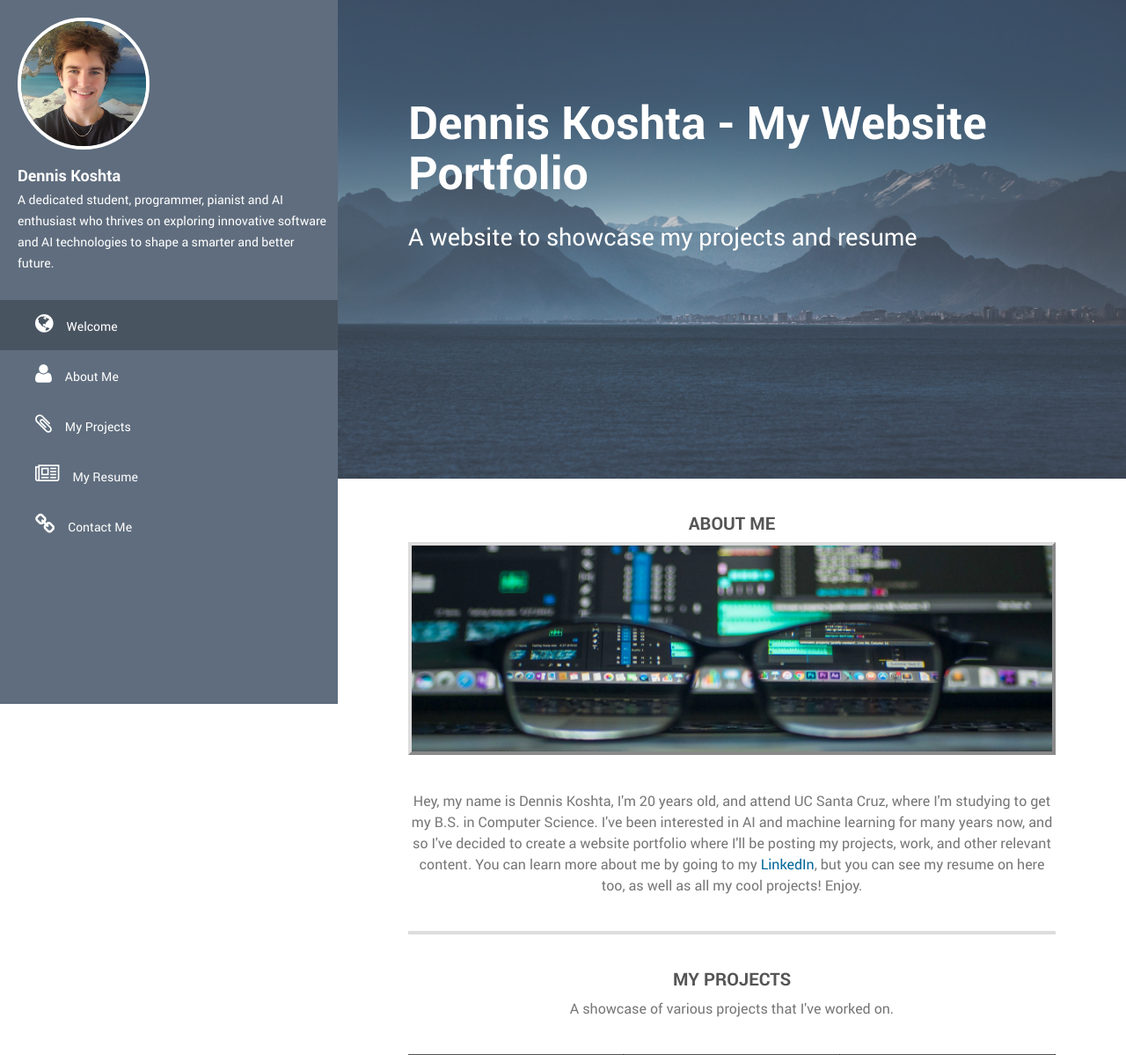
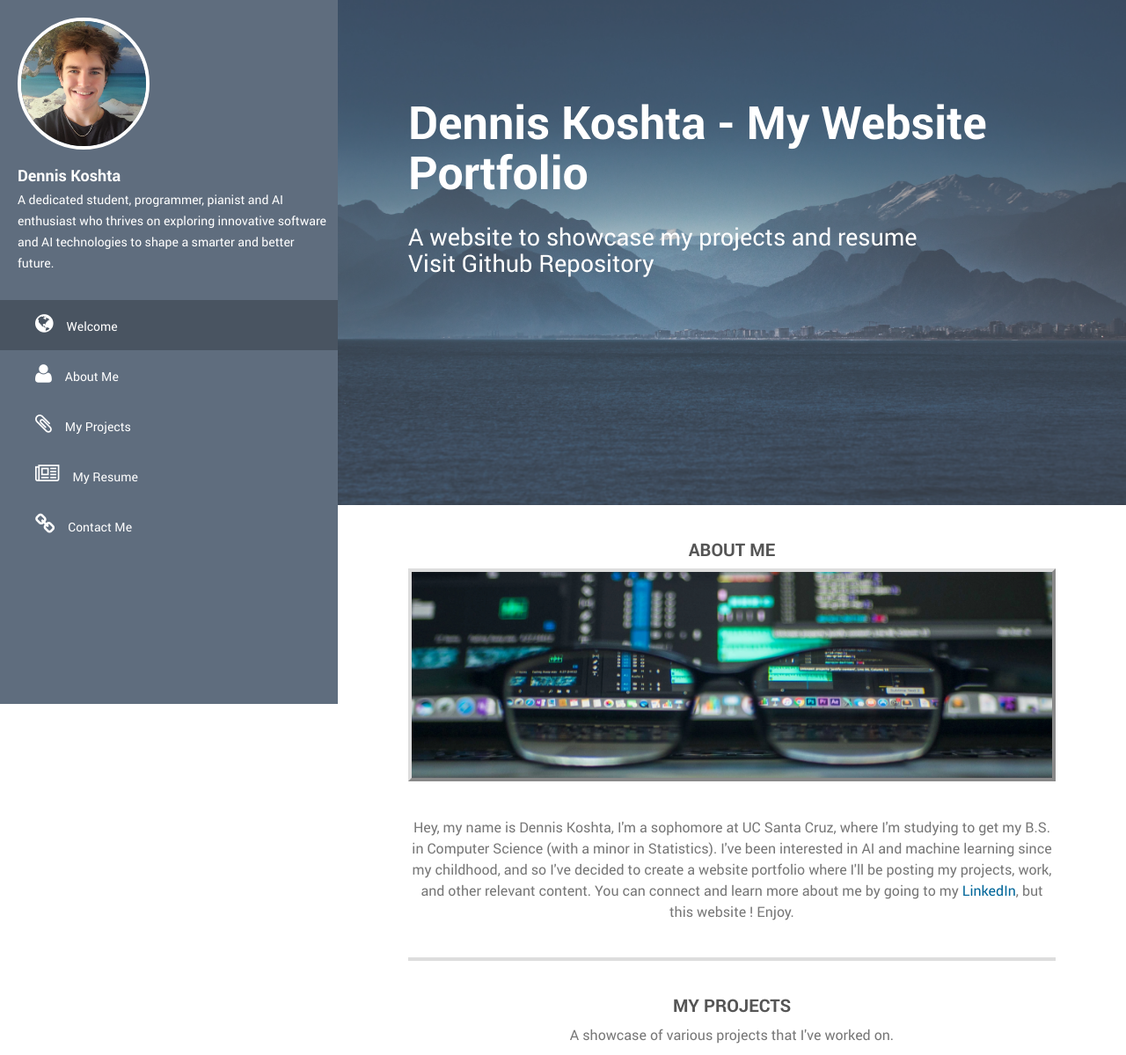
Before and after one commit to DennisKoshta/PortfolioWebsite, a Flask app: page / in a window 1280 px wide. Shown: the top 1199 px of the page at 88% size. Run offline with Flask 2, Linux system fonts and the light colour scheme; some libraries are stand-ins or nearby versions.

Commit message:
Added github repo link and fixed final disabling of the wish counter

```diff
--- a/main.py
+++ b/main.py
@@ -8,7 +8,7 @@ environment = os.environ.get("ENVIRONMENT")
 
 app = Flask(__name__)
 
-limiter = Limiter(key_func=lambda: request.remote_addr if request else None, app=app, default_limits=["1000 per hour"])  # Initialize rate limiter using IP addresses
+# limiter = Limiter(key_func=lambda: request.remote_addr if request else None, app=app, default_limits=["1000 per hour"])  # Initialize rate limiter using IP addresses
 
 # limiter = Limiter(get_remote_address, app=app, default_limits=["200 per day", "50 per hour"])
 
@@ -42,7 +42,7 @@ def MonkeysPaw():
 #     return jsonify(remaining_requests=remaining_requests)
 
 @app.route('/process_input', methods=['POST'])
-@limiter.limit("5 per day")  # Limit the number of requests to 5 per day per IP address
+# @limiter.limit("5 per day")  # Limit the number of requests to 5 per day per IP address
 def process_input():
     user_input = request.form['user_input']
     response = monkeys_paw.gpt_response(f"I wish {user_input}")
--- a/templates/index.html
+++ b/templates/index.html
@@ -89,6 +89,7 @@
         <div class="welcome-text">
             <h2>Dennis Koshta - My Website Portfolio</h2>
             <h5>A website to showcase my projects and resume</h5>
+            <a href="https://github.com/DennisKoshta/PortfolioWebsite"><h5>Visit Github Repository</h5></a>
         </div>
     </div>
 
@@ -106,11 +107,11 @@
                         <div class="about-image">
                             <img src="/static/assets/img/8.jpg" alt="">
                         </div>
-                        <p style="font-size:16px;">Hey, my name is Dennis Koshta, I'm 20 years old, and attend UC Santa Cruz, where I'm studying to get my B.S. in Computer Science.
-                            I've been interested in AI and machine learning for many years now,
+                        <p style="font-size:16px;">Hey, my name is Dennis Koshta, I'm a sophomore at UC Santa Cruz, where I'm studying to get my B.S. in Computer Science (with a minor in Statistics).
+                            I've been interested in AI and machine learning since my childhood,
                             and so I've decided to create a website portfolio where I'll be posting my projects, work, and other relevant content.
-                            You can learn more about me by going to my
-                            <a href="https://www.linkedin.com/in/denniskoshta/" target="_blank" rel="noopener noreferrer">LinkedIn</a>, but you can see my resume on here too, as well as all my cool projects! Enjoy.</p>
+                            You can connect and learn more about me by going to my
+                            <a href="https://www.linkedin.com/in/denniskoshta/" target="_blank" rel="noopener noreferrer">LinkedIn</a>, but this website ! Enjoy.</p>
                         <hr>
                     </div>
                 </div> <!-- #about -->
```
